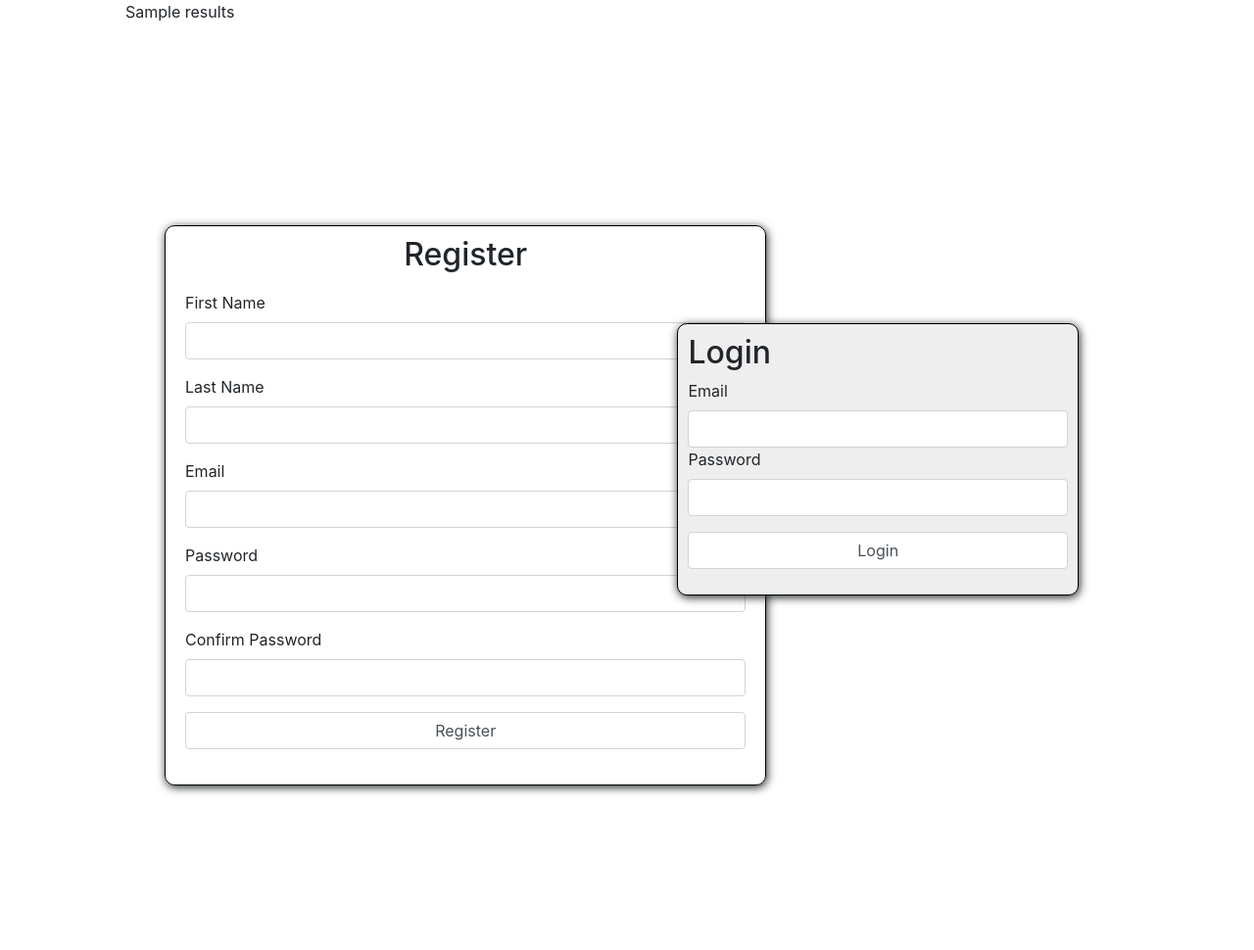
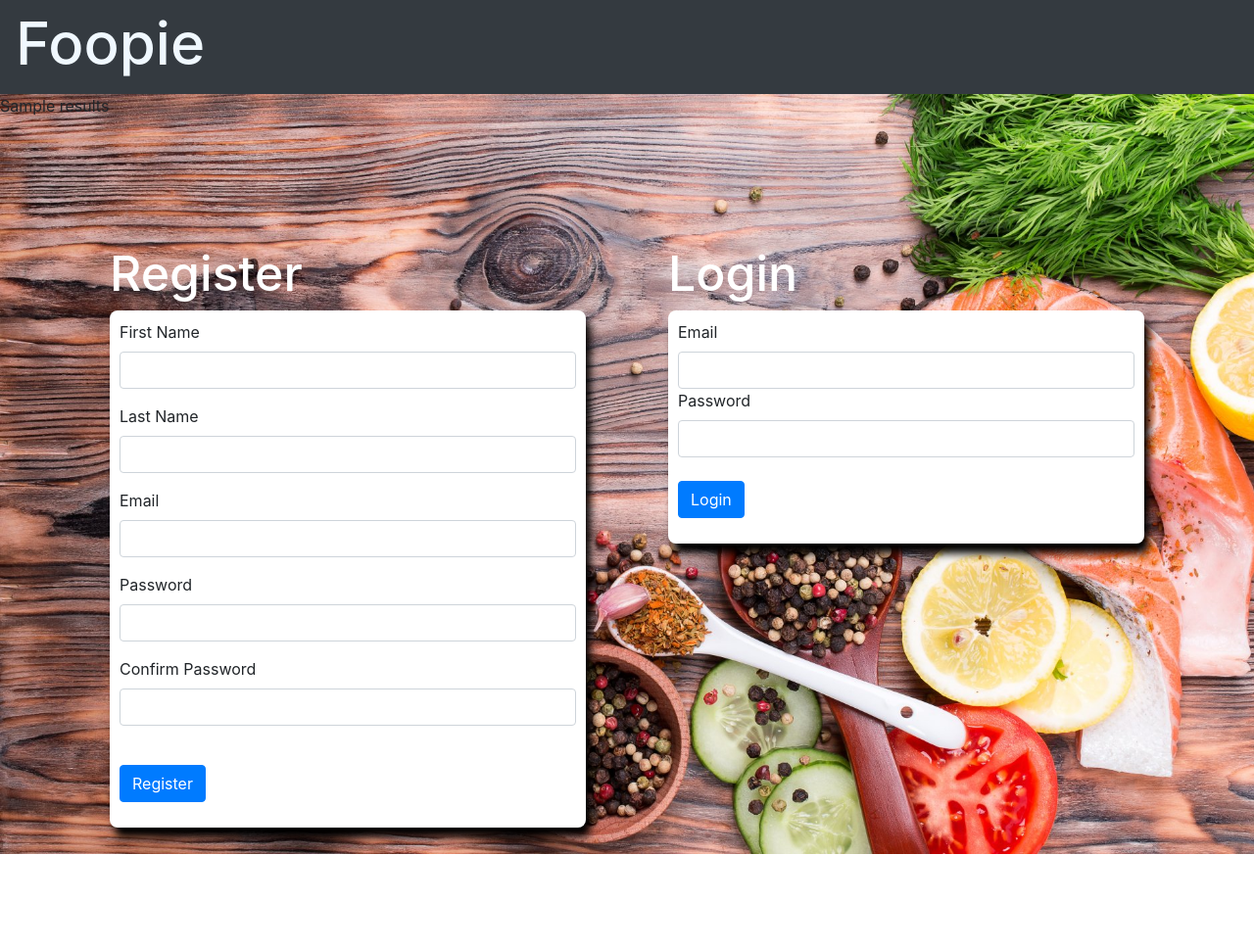
Before and after one commit to kwantaing/RecipeSite, a Django app: template apps/recipe_app/templates/index.html in a window 1280 px wide. Shown: the whole page at 98% size. After the commit the page ends 872 px from the top, so only its background shows below. Run offline with Django 3.2, Linux system fonts and the light colour scheme; the template is opened without the code that fills it: most values are stand-ins (such as "Sample title", 1, 10 or a date in 2020); some libraries are stand-ins or nearby versions.

Commit message:
login and reg finished

```diff
--- a/apps/recipe_app/static/recipe_app/css/login.css
+++ b/apps/recipe_app/static/recipe_app/css/login.css
@@ -1,57 +1,37 @@
-html{
-    background-color:white;
+body {
+    background-image: url("../images/login_reg_background.jpg");
+    background-size: cover;
+}
+
+h1 {
+    font-size: 60px;
+    color: aliceblue;
+}
+
+.case {
+    margin: 5%;
+}
+
+.case h2{
+    color: white;
+    font-size: 50px;
+}
+
+.reg {
+    background-color: white;
+    /* margin: 10px; */
+    padding: 10px;
+    border-radius: 8px;
+    box-shadow: 5px 10px 8px black;
+}
+
+.login {
+    background-color: white;
+    /* margin: 10px; */
+    padding: 10px;
+    border-radius: 8px;
+    box-shadow: 5px 10px 8px black;
 }
 .container{
-    position:relative;
-    background-color:white;
-    height:970px;
-    width: 80%;
-    padding:0;
+    margin-top:8%;
 }
-.container .reg{
-    background-color: white;
-    border-radius:10px;
-    width:100%;
-    padding:10px;
-}
-.container .log{
-    border: 1px solid black;
-    background-color: #eee;
-    border-radius:10px;
-    box-shadow:1px 2px 10px;
-    padding:10px;
-    position:absolute;
-    top:330px;
-    right:50px;
-    width:40%;
-    display:inline-block;
-    vertical-align:middle;
-    margin-right:1px;
-}
-.navbar{
-    text-align:center;
-    margin:0
-}
-.error{
-    color:red;
-}
-.success{
-    color:green;
-}
-.case{
-    border: 1px solid black;
-    border-radius:10px;
-    box-shadow:1px 2px 10px;
-    width:60%;
-    padding:10px;
-    display:inline-block;
-    position:absolute;
-    top:230px;
-    left:40px;
-}
-.case h2{
-    text-align:center;
-}
-.formgroup label, input{
-    display:inline-block;
-}
--- a/apps/recipe_app/templates/index.html
+++ b/apps/recipe_app/templates/index.html
@@ -9,7 +9,13 @@
     <meta http-equiv="X-UA-Compatible" content="ie=edge">
     <title>Document</title>
 </head>
-<body class="container">
+<body>
+
+    <!-- <img src=" {% static 'recipe_app/images/login_reg_background.jpg' %}" alt=""> -->
+
+    <nav class="navbar navbar-expand-lg navbar-dark bg-dark">
+        <h1>Foopie</h1>
+    </nav>
     <div class="error">
             {% if messages%}
             <ul class="messages">
@@ -20,6 +26,10 @@
             {% endif %}
     </div>
     <p>{{results}}</p>
+
+    <div class="container">
+        <div class="row">
+            <div class="col">
                 <div class="case">
                     <h2>Register</h2>
                     <div class="reg">
@@ -47,16 +57,17 @@
                                     <label for="pwconfirm">Confirm Password</label>
                                     <input class="form-control"  type="password" name="pwconfirm">
                                 </div>
-                    <p></p>
-                    <button class="form-control">Register</button>
-
+                                <br>
+                                <button class="btn btn-primary">Register</button>
                             </div>
                         </form>
                     </div>
                 </div>
-
-    <div class="log">
+            </div>
+            <div class="col">
+                <div class="case">
                     <h2>Login</h2>
+                    <div class="login">
                         <form action="/login"method="post"> {% csrf_token %}
                             <div class="form-group">
                                 <label for="email">Email</label>
@@ -72,10 +83,15 @@
                                     </ul>
                                     {% endif %}
                                 </div>
-                <p></p>
-                <button class="form-control">Login</button>
+                                <br>
+                                <button class="btn btn-primary">Login</button>
                             </div>
                         </form>
                     </div>
+                </div>
+            </div>
+        </div>
+    </div>
+
 </body>
 </html>
--- a/apps/recipe_app/urls.py
+++ b/apps/recipe_app/urls.py
@@ -2,7 +2,7 @@ from django.conf.urls import url
 from . import views
 
 urlpatterns=[
-    # url(r'^$',views.index),
+    url(r'^login$',views.index),
     url(r'^$',views.test),
     url(r'^home$', views.home),
     url(r'^browse$', views.browse),
```
Also changed, not shown: apps/recipe_app/static/recipe_app/images/login_reg_background.jpg (added). Lines whose indentation alone changed are shown as unchanged.
